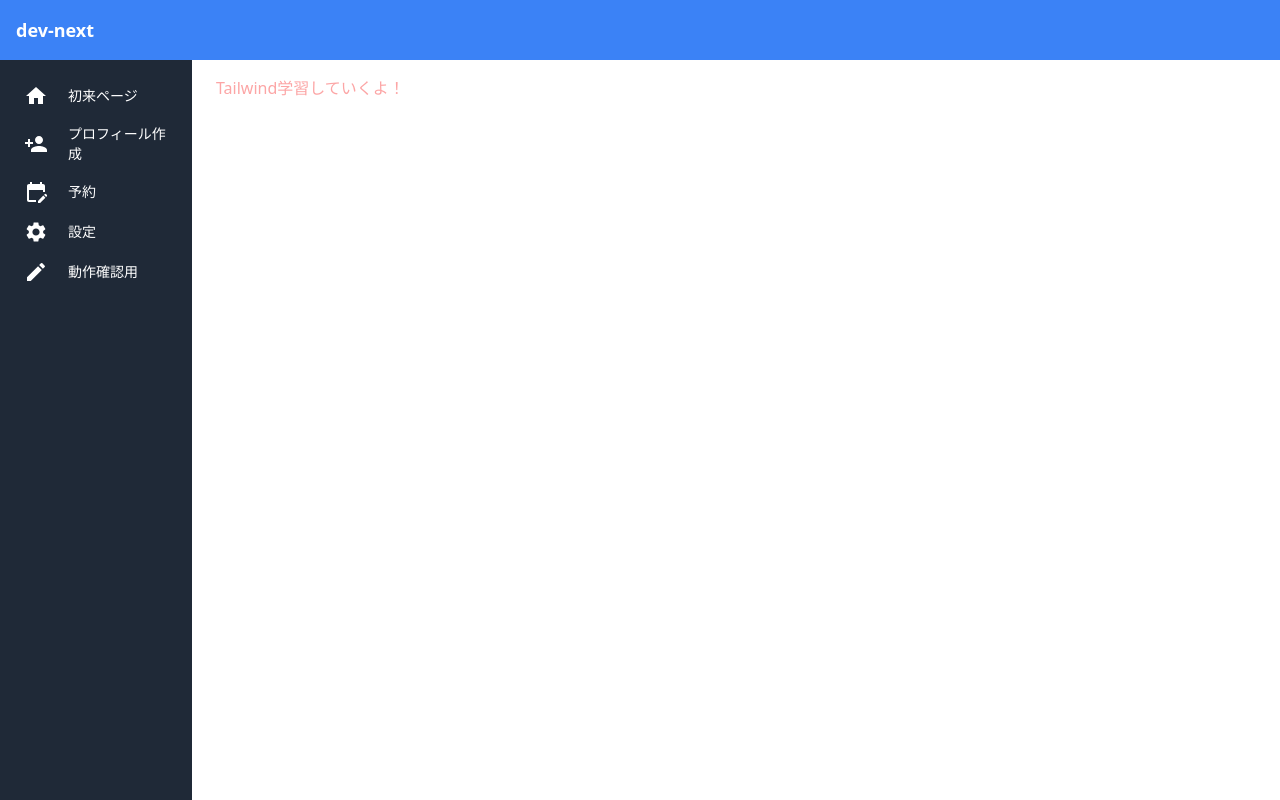
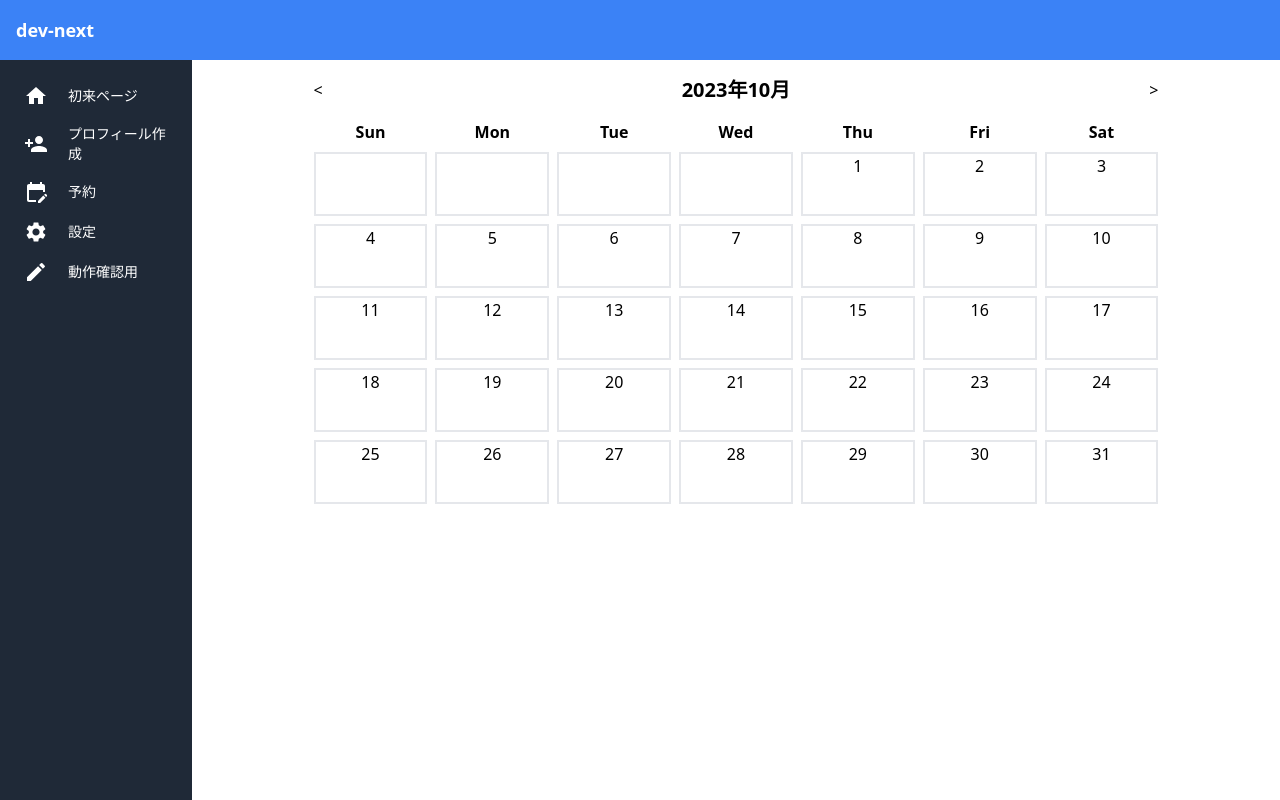
Before and after one commit to Aruche-code/dev-pathway, a Next.js app in the folder frontend/: page /booking in a window 1280 px wide. Built offline with nearby package versions, Linux system fonts and the light colour scheme.

Commit message:
booking編集

```diff
--- a/frontend/src/pages/booking.jsx
+++ b/frontend/src/pages/booking.jsx
@@ -5,11 +5,46 @@ import React, { useState } from 'react'
 import Layout from '../components/layouts';
 
 export default function booking() {
+    const [date, setDate] = useState(new Date());
+
+    const daysInMonth = () => {
+      const year = date.getFullYear();
+      const month = date.getMonth();
+      const days = new Date(year, month + 1, 0).getDate();
+      return Array.from({ length: days }, (_, i) => i + 1);
+    };
+
+    const prevMonth = () => {
+      setDate(new Date(date.getFullYear(), date.getMonth() - 1));
+    };
+
+    const nextMonth = () => {
+      setDate(new Date(date.getFullYear(), date.getMonth() + 1));
+    };
+
     return (
     <Layout>
-    <div className="px-2">
-        {/* day names */}
-        <h1 className="text-red-300">Tailwind学習していくよ！</h1>
+    <div className="container mx-auto mt-0 w-4/5">
+      <div className="flex justify-between items-center mb-4">
+        <button onClick={prevMonth}>&lt;</button>
+        <h2 className="text-xl font-bold">
+          {date.getFullYear()}年{date.getMonth() + 1}月
+        </h2>
+        <button onClick={nextMonth}>&gt;</button>
+      </div>
+      <div className="grid grid-cols-7 gap-2">
+        {['Sun', 'Mon', 'Tue', 'Wed', 'Thu', 'Fri', 'Sat'].map(day => (
+          <div key={day} className="text-center font-bold">{day}</div>
+        ))}
+        {Array.from({ length: date.getDay() }, (_, i) => (
+          <div key={`empty-${i}`} className="text-center text-gray-400 border-2 h-16">{''}</div>
+        ))}
+        {daysInMonth().map(day => (
+          <div key={day} className="text-center border-2 h-16">
+            {day}
+          </div>
+        ))}
+      </div>
     </div>
     </Layout>
     )
```
